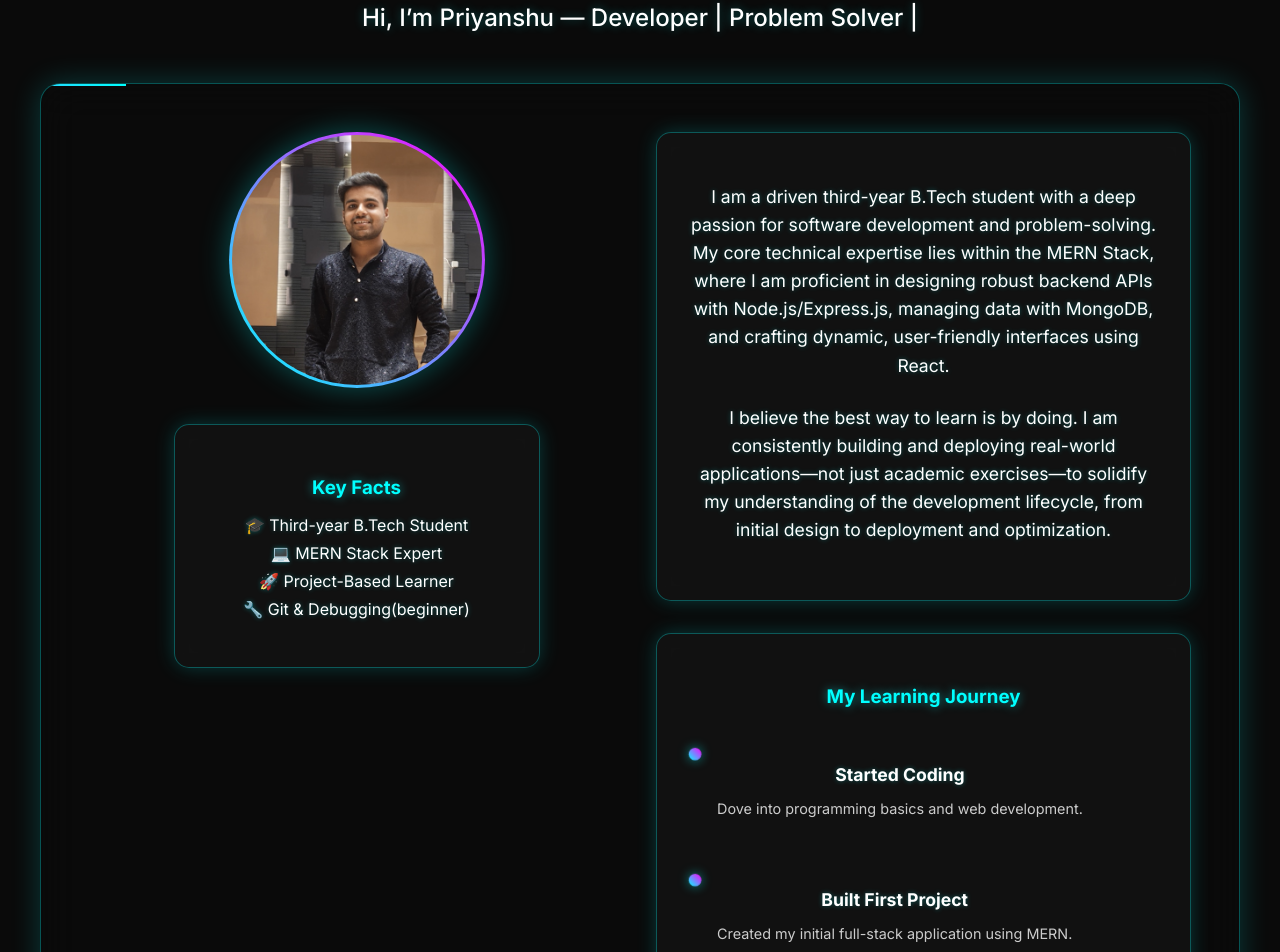
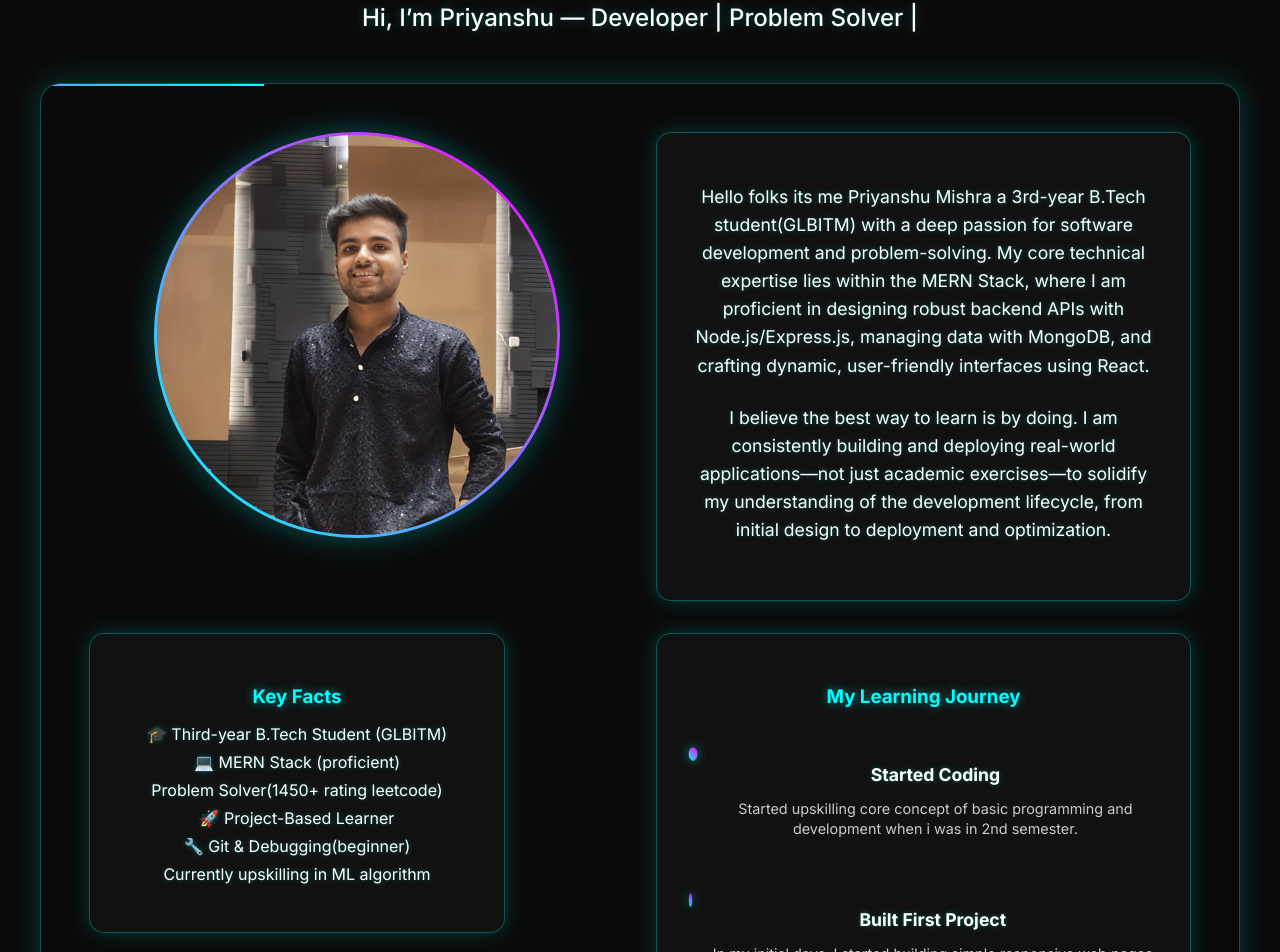
Before and after one commit to Priyanshu055/portfolio_backend, a React (Create React App) app in the folder fronted/: page / in a window 1280 px wide. Shown: the part 191-1143 px from the top of the page. Built offline with nearby package versions, Linux system fonts and the light colour scheme.

Commit message:
about sec update

```diff
--- a/fronted/src/components/About.css
+++ b/fronted/src/components/About.css
@@ -34,7 +34,7 @@
 .about-content {
   display: grid;
   grid-template-columns: 1fr 1fr;
-  grid-template-rows: auto auto;
+  grid-template-rows: auto auto auto;
   gap: 2rem;
   align-items: start;
   backdrop-filter: blur(20px);
@@ -69,13 +69,13 @@
   box-shadow: 0 0 50px rgba(0, 255, 255, 0.4);
 }
 
-.left-side {
+.profile-container {
   grid-column: 1;
-  grid-row: 1 / -1;
+  grid-row: 1;
   display: flex;
-  flex-direction: column;
-  align-items: center;
-  gap: 2rem;
+  /* width: 100%; */
+
+  justify-content: center;
 }
 
 .profile-container {
@@ -84,9 +84,9 @@
 }
 
 .profile-pic {
-  width: 250px;
-  height: 250px;
-  border-radius: 50%;
+  width: 400px;
+  height: 400px;
+  border-radius: 80%;
   object-fit: cover;
   border: 3px solid transparent;
   background: linear-gradient(45deg, #00ffff, #ff00ff) border-box;
@@ -122,14 +122,16 @@
 }
 
 .key-facts {
+  grid-column: 1;
+  grid-row: 2;
   backdrop-filter: blur(10px);
   background: rgba(20, 20, 20, 0.8);
   border-radius: 15px;
   padding: 2rem;
   box-shadow: 0 0 20px rgba(0, 255, 255, 0.2);
   border: 1px solid rgba(0, 255, 255, 0.3);
-  width: 100%;
-  max-width: 300px;
+  width: 200%;
+  max-width: 350px;
 }
 
 .key-facts h3 {
@@ -158,6 +160,8 @@
 }
 
 .about-text-card {
+  grid-column: 2;
+  grid-row: 1;
   backdrop-filter: blur(10px);
   background: rgba(20, 20, 20, 0.8);
   border-radius: 15px;
@@ -180,6 +184,8 @@
 }
 
 .timeline {
+  grid-column: 2;
+  grid-row: 2;
   backdrop-filter: blur(10px);
   background: rgba(20, 20, 20, 0.8);
   border-radius: 15px;
@@ -256,14 +262,25 @@
     gap: 2rem;
   }
 
-  .left-side {
+  .profile-container {
     grid-column: 1;
     grid-row: 1;
   }
 
-  .right-side {
+  .key-facts {
     grid-column: 1;
     grid-row: 2;
+    max-width: none;
+  }
+
+  .about-text-card {
+    grid-column: 1;
+    grid-row: 3;
+  }
+
+  .timeline {
+    grid-column: 1;
+    grid-row: 4;
   }
 
   .profile-pic {
@@ -271,10 +288,6 @@
     height: 200px;
   }
 
-  .key-facts {
-    max-width: none;
-  }
-
   .typing-intro {
     font-size: 1.2rem;
   }
--- a/fronted/src/components/About.js
+++ b/fronted/src/components/About.js
@@ -23,24 +23,23 @@ const About = () => {
       <h2>About Me</h2>
       <div className="typing-intro">{typedText}<span className="cursor">|</span></div>
       <div className="about-content">
-        <div className="left-side">
         <div className="profile-container">
           <img src="/profile.jpg" alt="My Picture" className="profile-pic" />
-            <div className="hover-quote">Curious mind. Clean code </div>
+          {/* <div className="hover-quote">Curious mind. Clean code </div> */}
         </div>
         <div className="key-facts">
           <h3>Key Facts</h3>
           <ul>
-              <li>🎓 Third-year B.Tech Student</li>
-              <li>💻 MERN Stack Expert</li>
+            <li>🎓 Third-year B.Tech Student (GLBITM)</li>
+            <li>💻 MERN Stack (proficient)</li>
+            <li>Problem Solver(1450+ rating leetcode)</li>
             <li>🚀 Project-Based Learner</li>
             <li>🔧 Git & Debugging(beginner) </li>
+            <li>Currently upskilling in ML algorithm</li>
           </ul>
         </div>
-        </div>
-        <div className="right-side">
         <div className="about-text-card">
-            <p>I am a driven third-year B.Tech student with a deep passion for software development and problem-solving. My core technical expertise lies within the MERN Stack, where I am proficient in designing robust backend APIs with Node.js/Express.js, managing data with MongoDB, and crafting dynamic, user-friendly interfaces using React.</p>
+          <p>Hello folks its me Priyanshu Mishra a 3rd-year B.Tech student(GLBITM) with a deep passion for software development and problem-solving. My core technical expertise lies within the MERN Stack, where I am proficient in designing robust backend APIs with Node.js/Express.js, managing data with MongoDB, and crafting dynamic, user-friendly interfaces using React.</p>
           <p>I believe the best way to learn is by doing. I am consistently building and deploying real-world applications—not just academic exercises—to solidify my understanding of the development lifecycle, from initial design to deployment and optimization.</p>
         </div>
         <div className="timeline">
@@ -49,29 +48,28 @@ const About = () => {
             <div className="timeline-dot"></div>
             <div className="timeline-content">
               <h4>Started Coding</h4>
-                <p>Dove into programming basics and web development.</p>
+              <p>Started upskilling core concept of basic programming and development when i was in 2nd semester.</p>
             </div>
           </div>
           <div className="timeline-item">
             <div className="timeline-dot"></div>
             <div className="timeline-content">
               <h4>Built First Project</h4>
-                <p>Created my initial full-stack application using MERN.</p>
+              <p>In my initial days, I started building simple responsive web pages like e-commerce and blog layouts to strengthen my fundamentals. These early projects helped me understand frontend design, layout structures, and responsive behavior, laying the foundation for my journey into full-stack development .</p>
             </div>
           </div>
           <div className="timeline-item">
             <div className="timeline-dot"></div>
             <div className="timeline-content">
               <h4>Internship Experience</h4>
-                <p>I am working upon myself and trying to get an opportunity.</p>
+              <p>I am working upon myself and trying to grab an opportunity.</p>
             </div>
           </div>
           <div className="timeline-item">
             <div className="timeline-dot"></div>
             <div className="timeline-content">
               <h4>Upcoming Goals</h4>
-                <p>Aiming for advanced projects and continuous learning.</p>
-              </div>
+              <p> Aiming to work on advanced and real-time projects to strengthen my development experience and apply my learning to real-world scenarios.</p>
             </div>
           </div>
         </div>
```
Also changed, not shown: 1 other file (tests, documents, lock files or other folders). Lines whose indentation alone changed are shown as unchanged.
